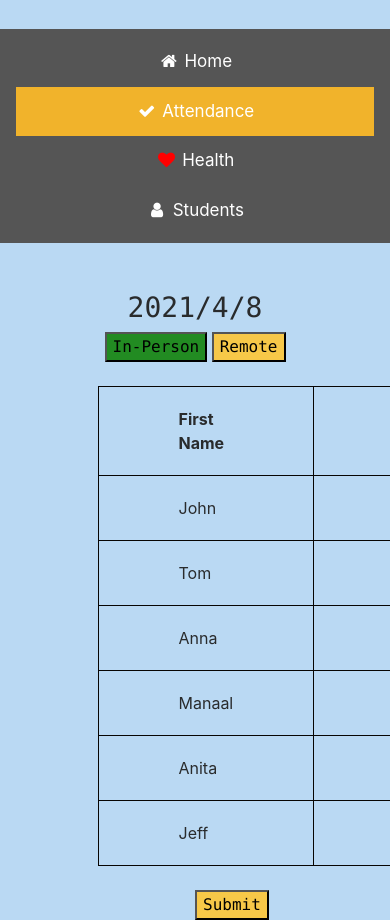
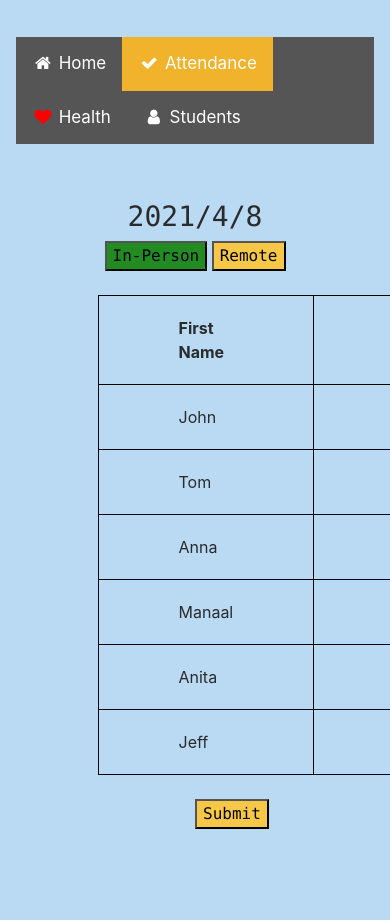
Before and after one commit to atayab3/A-Attendance, a plain HTML site: page attend.html in a window 390 px wide. Shown: the part 47-967 px from the top of the page. After the commit the page ends 924 px from the top, so only its background shows below. Drawn offline with nearby package versions, Linux system fonts and the light colour scheme; a script that the page names is missing.

Commit message:
submit popup and fixed navbar

```diff
--- a/attend.html
+++ b/attend.html
@@ -31,11 +31,14 @@
 	  <h1 style="font-weight: bold;" id="title">A+ Attendance</h1><br>
 
     <nav class="navbar">
-      <a  href="home.html"><i class="fa fa-fw fa-home"></i> Home</a>
-      <a class="active" href="attend.html"><i class="fa fa-fw fa-check"></i> Attendance</a>
-      <a href="health.html"><i class="fa fa-fw fa-heart"></i> Health</a>
-      <a href="direct.html"><i class="fa fa-fw fa-user"></i> Students</a>
+      <ul>
+      <li><a  href="home.html"><i class="fa fa-fw fa-home"></i> Home</a></li>
+      <li><a class="active" href="attend.html"><i class="fa fa-fw fa-check"></i> Attendance</a></li>
+      <li><a href="health.html"><i class="fa fa-fw fa-heart"></i> Health</a></li>
+      <li><a href="direct.html"><i class="fa fa-fw fa-user"></i> Students</a></li>
+      </ul>
     </nav>
+
   <div id="attendancePage" >
     <h3 id="currentDate"> </h3>
 
@@ -122,7 +125,16 @@
         </tr>
     </table>
     <br>
-    <input class="btn4" type="button" id="submitAttend" value="Submit">
+
+    <div class="popup" id="popup-1">
+      <div class="overlay"></div>
+      <div class="content">
+        <div class="close-btn" onclick="subTogglePopup()">&times;</div>
+        <p>Attendance was sucessfully submitted!</p>
+      </div>
+    </div>
+
+<button class="btn4" id="submitAttend" onclick="subTogglePopup()">Submit</button><br><br><br>
 
 </div>
 
--- a/script.js
+++ b/script.js
@@ -106,6 +106,12 @@ function togglePopup(){
     document.getElementById("mailPopup").classList.toggle("active");
 }
 
+function subTogglePopup(){
+  document.getElementById("popup-1").classList.toggle("active");
+}
+
+
+
 function createStudentList(){
     studentList = document.getElementById('studentList'); //populate all students in studentList div
     var allStudents = document.createElement('ul');
--- a/style.css
+++ b/style.css
@@ -16,7 +16,7 @@ header {
 p,
 title,
 h1,
-h3 {
+h3,h2 {
   font-family: "Lucida Console", "Courier New", monospace;
 }
 
@@ -57,13 +57,27 @@ h3 {
   font-family: "Lucida Console", "Courier New", monospace;
 }
 
+.navbar ul {
+  display: inline;
+  list-style-type: none;
+  margin: 0;
+  padding: 0;
+  overflow: hidden;
+  background-color: #555;
+}
+
 .navbar {
-  width: 100%;
-  background-color: #555;
   overflow: auto;
 }
+
+.navbar li{
+  float: left;
+}
+
 .navbar a {
+  display: block;
   float: left;
+  background-color: #555;
   text-align: center;
   padding: 12px;
   color: white;
@@ -77,6 +91,10 @@ h3 {
   background-color: rgb(241, 179, 43);
 }
 .navbar li a {
+  display: block;
+  color: white;
+  text-align: center;
+  padding: 14px 16px;
   transition: all 0.3s ease 0s;
   text-decoration: none;
 }
```
Also changed, not shown: direct.html (+8 -6 lines), health.html (+6 -4 lines).
